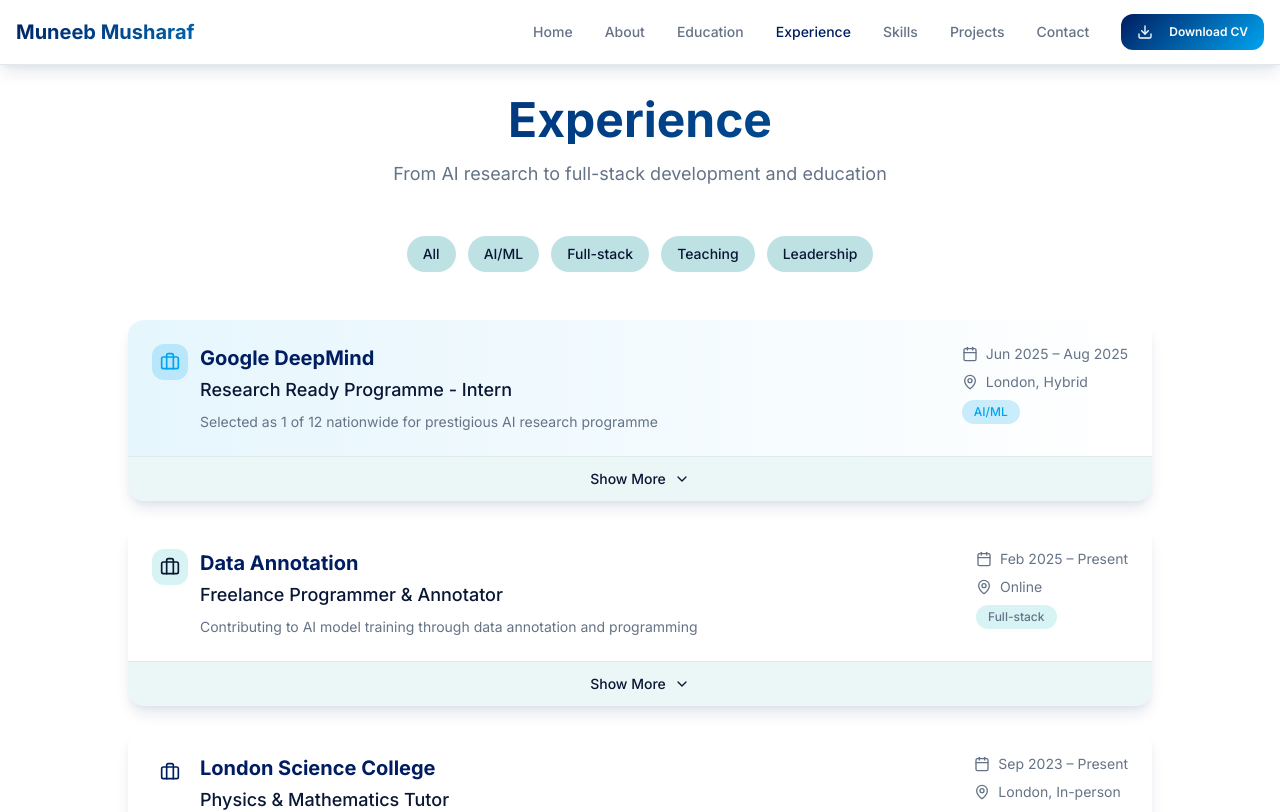
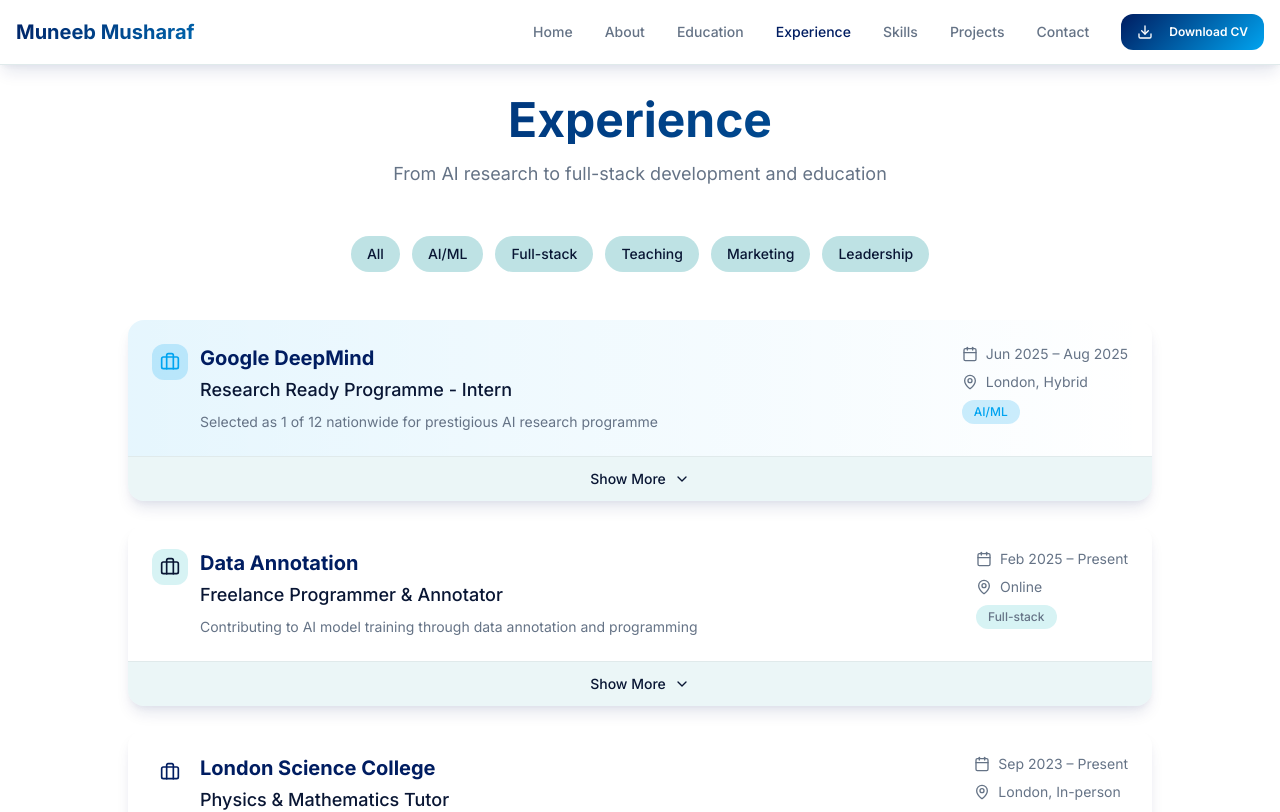
Before and after one commit to MUNEEBM05/muneeb-musharaf, a React (Vite) app: page /experience in a window 1280 px wide. Shown: the top 812 px of the page. Built offline with nearby package versions, Linux system fonts and the light colour scheme.

Commit message:
Add marketing and leadership
Added "marketing and leadership" to the experience section.
-edited src/pages/Experience.tsx

```diff
--- a/src/pages/Experience.tsx
+++ b/src/pages/Experience.tsx
@@ -135,7 +135,7 @@ const Experience = () => {
 
         {/* Filter Tags */}
         <div className="flex flex-wrap justify-center gap-3 mb-12 animate-fade-in">
-          {["All", "AI/ML", "Full-stack", "Teaching", "Leadership"].map((tag) => (
+          {["All", "AI/ML", "Full-stack", "Teaching", "Marketing", "Leadership"].map((tag) => (
             <button
               key={tag}
               className="px-4 py-2 rounded-full bg-secondary hover:bg-accent hover:text-accent-foreground transition-all duration-300 text-sm font-medium"
```
